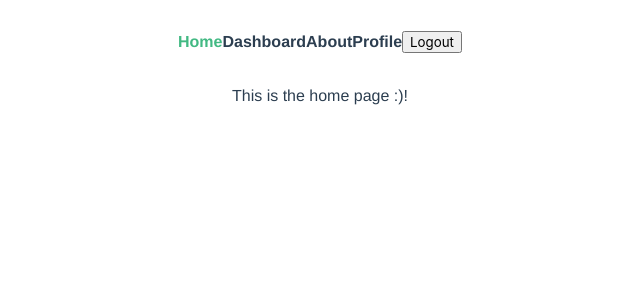
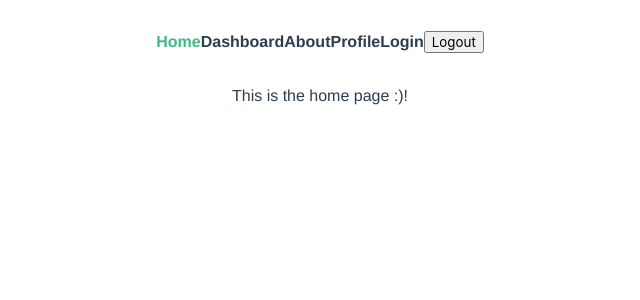
Before and after one commit to DIY-Girls/hope-frontend, a Vue app: page / in a window 1280 px wide. Shown: the top 300 px of the page, without its empty margins (320-960 px from the left). Built offline with nearby package versions, Linux system fonts and the light colour scheme.

Commit message:
added login button

```diff
--- a/src/components/Navbar.vue
+++ b/src/components/Navbar.vue
@@ -4,6 +4,7 @@
         <router-link to="/dashboard">Dashboard</router-link>
         <router-link to="/about">About</router-link>
         <router-link to="/profile">Profile</router-link>
+        <router-link to="/login">Login</router-link>
         <button v-on:click="logout">Logout</button>
     </div>
 </template>
```
